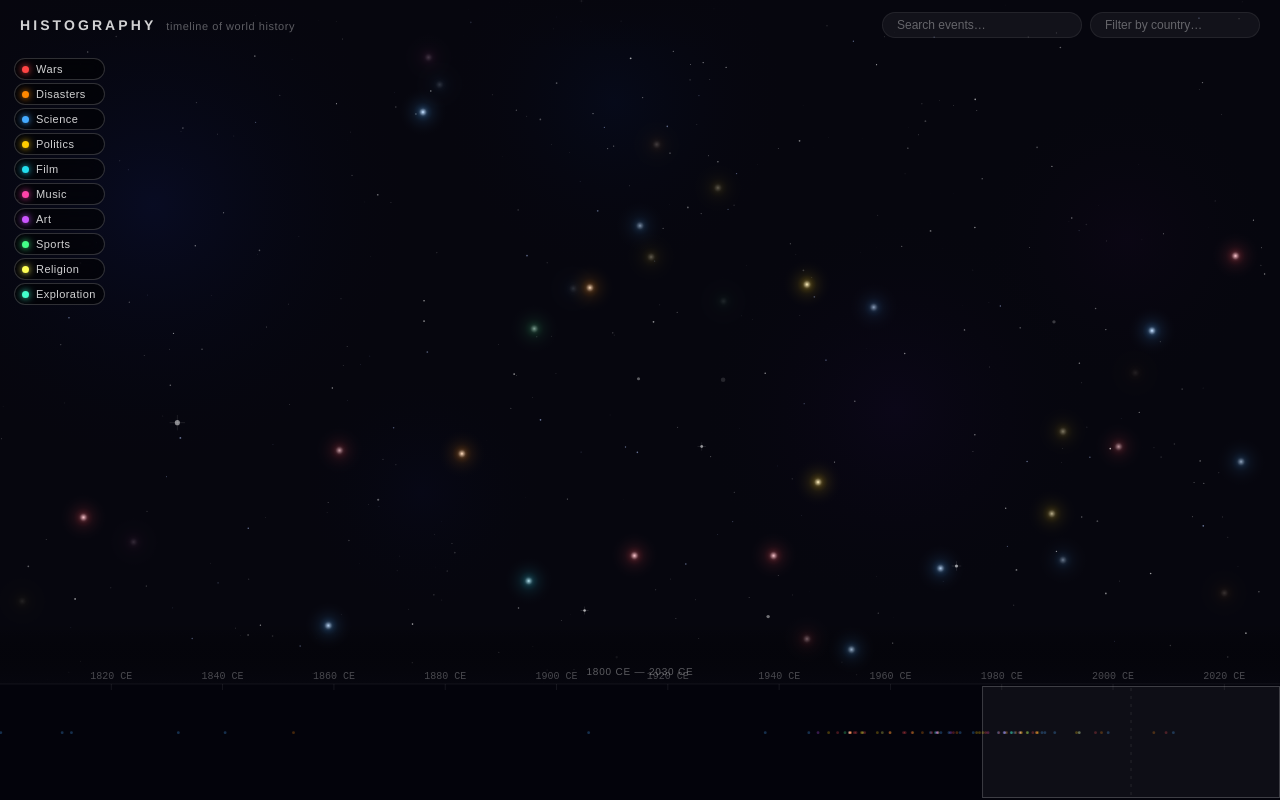
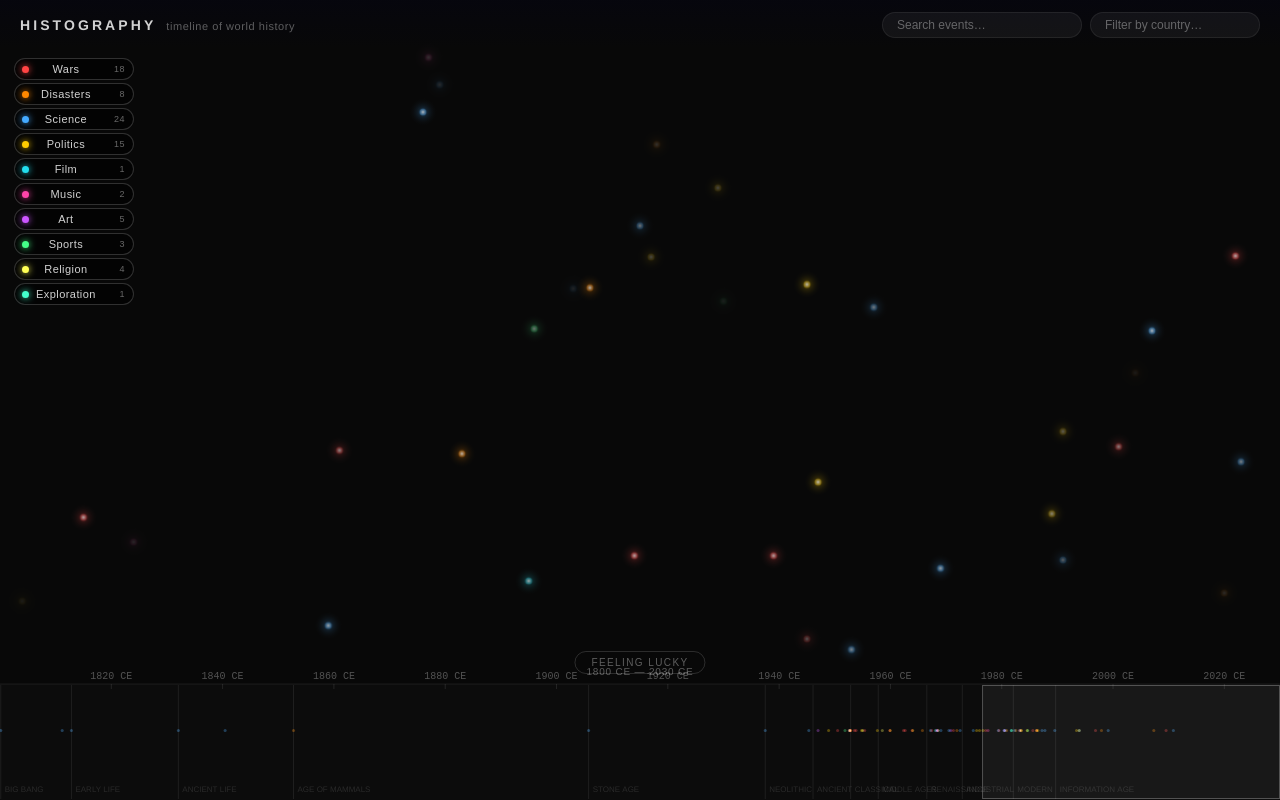
Before and after one commit to aarontsman/histography-clone, a plain HTML site: page index.html in a window 1280 px wide. Drawn offline with Linux system fonts and the light colour scheme; no server answers.

Commit message:
style: match histography.io visual design
- Pure black background (#080808), no nebula/star field
- Dots: smaller sprites (28px normal, 42px hot) with clean glow + white centre
- Timeline bar: era labels (Big Bang → Information Age) with era dividers,
  darker bar background to match original
- Category filters: counts restored (dot · label · count layout)
- "FEELING LUCKY" button: picks a random event, zooms to it, opens panel
- CSS: updated --bg, --panel-bg, cat-count/cat-label styles, lucky button

Co-Authored-By: Claude Sonnet 4.6 <noreply@anthropic.com>

```diff
--- a/app.js
+++ b/app.js
@@ -183,81 +183,31 @@ function buildBackground() {
   bgCanvas.width  = canvas.width;
   bgCanvas.height = canvas.height;
   const bc = bgCanvas.getContext('2d');
-  const W = bgCanvas.width, H = bgCanvas.height - TIMELINE_H;
-
-  bc.fillStyle = '#06060e';
+  bc.fillStyle = '#080808';
   bc.fillRect(0, 0, bgCanvas.width, bgCanvas.height);
-
-  // Nebula clouds
-  [
-    { x: 0.12, y: 0.30, r: 0.42, rgb: [20,  40, 140], a: 0.16 },
-    { x: 0.70, y: 0.60, r: 0.32, rgb: [55,  15, 110], a: 0.10 },
-    { x: 0.48, y: 0.15, r: 0.28, rgb: [10,  50, 140], a: 0.09 },
-    { x: 0.88, y: 0.35, r: 0.24, rgb: [70,  10,  90], a: 0.07 },
-    { x: 0.33, y: 0.72, r: 0.20, rgb: [20,  30, 120], a: 0.07 },
-  ].forEach(n => {
-    const cx = n.x * W, cy = n.y * H, rad = n.r * Math.min(W, H);
-    const g = bc.createRadialGradient(cx, cy, 0, cx, cy, rad);
-    g.addColorStop(0, `rgba(${n.rgb[0]},${n.rgb[1]},${n.rgb[2]},${n.a})`);
-    g.addColorStop(1, 'transparent');
-    bc.fillStyle = g;
-    bc.fillRect(0, 0, W, H);
-  });
-
-  // Stars
-  for (let i = 0; i < 400; i++) {
-    const x = Math.random() * W, y = Math.random() * H;
-    const big = Math.random() < 0.04;
-    const r = big ? Math.random() * 1.8 + 0.8 : Math.random() * 0.8 + 0.1;
-    const a = Math.random() * 0.55 + 0.1;
-    const blue = Math.random() < 0.15;
-    bc.fillStyle = blue ? `rgba(180,200,255,${a})` : `rgba(255,255,255,${a})`;
-    bc.beginPath(); bc.arc(x, y, r, 0, Math.PI * 2); bc.fill();
-    if (big && a > 0.45) {
-      bc.strokeStyle = `rgba(255,255,255,${a * 0.35})`;
-      bc.lineWidth = 0.5;
-      bc.beginPath();
-      bc.moveTo(x - r*3, y); bc.lineTo(x + r*3, y);
-      bc.moveTo(x, y - r*3); bc.lineTo(x, y + r*3);
-      bc.stroke();
-    }
-  }
-
-  // Fade to timeline bar
-  const fade = bc.createLinearGradient(0, H - 60, 0, H);
-  fade.addColorStop(0, 'transparent');
-  fade.addColorStop(1, 'rgba(6,6,14,0.9)');
-  bc.fillStyle = fade;
-  bc.fillRect(0, H - 60, W, 60);
 }
 
 function buildSprites() {
-  // White core
-  const CS = 10;
-  const core = document.createElement('canvas');
-  core.width = core.height = CS * 2;
-  const cc = core.getContext('2d');
-  const cg = cc.createRadialGradient(CS, CS, 0, CS, CS, CS);
-  cg.addColorStop(0,    'rgba(255,255,255,1.0)');
-  cg.addColorStop(0.25, 'rgba(255,255,255,0.55)');
-  cg.addColorStop(0.6,  'rgba(255,255,255,0.08)');
-  cg.addColorStop(1,    'transparent');
-  cc.fillStyle = cg; cc.fillRect(0, 0, CS*2, CS*2);
-  SPRITES._core = core;
-
-  // Per-category glow
+  // Pre-render one sprite per category: small glow + white core
   for (const [key, cat] of Object.entries(CATS)) {
-    const GS = 24;
-    const gs = document.createElement('canvas');
-    gs.width = gs.height = GS * 2;
-    const gc = gs.getContext('2d');
+    const SZ = 28, c = SZ / 2;
+    const sp = document.createElement('canvas');
+    sp.width = sp.height = SZ;
+    const sc = sp.getContext('2d');
     const [r,g,b] = hexToRgb(cat.color);
-    const gg = gc.createRadialGradient(GS, GS, 0, GS, GS, GS);
-    gg.addColorStop(0,   `rgba(${r},${g},${b},0.7)`);
-    gg.addColorStop(0.4, `rgba(${r},${g},${b},0.18)`);
-    gg.addColorStop(1,   'transparent');
-    gc.fillStyle = gg; gc.fillRect(0, 0, GS*2, GS*2);
-    SPRITES[key] = gs;
+    // Outer glow
+    const gg = sc.createRadialGradient(c, c, 0, c, c, c);
+    gg.addColorStop(0,    `rgba(${r},${g},${b},0.55)`);
+    gg.addColorStop(0.35, `rgba(${r},${g},${b},0.18)`);
+    gg.addColorStop(1,    'transparent');
+    sc.fillStyle = gg; sc.fillRect(0, 0, SZ, SZ);
+    // White centre dot
+    const cg = sc.createRadialGradient(c, c, 0, c, c, 3.5);
+    cg.addColorStop(0, 'rgba(255,255,255,1)');
+    cg.addColorStop(1, `rgba(${r},${g},${b},0.4)`);
+    sc.fillStyle = cg;
+    sc.beginPath(); sc.arc(c, c, 3.5, 0, Math.PI * 2); sc.fill();
+    SPRITES[key] = sp;
   }
 }
 
@@ -357,17 +307,14 @@ function drawDots(now) {
   ctx.globalCompositeOperation = 'lighter';
   for (const ev of evts) {
     const x = yearToX(ev.year);
-    if (x < -60 || x > canvas.width + 60) continue;
-    const y   = eventY(ev);
-    const tw  = twinkle(ev, now);
+    if (x < -20 || x > canvas.width + 20) continue;
+    const y  = eventY(ev);
+    const tw = twinkle(ev, now);
     const hot = ev === hov || ev === sel;
-    const sp  = SPRITES[ev.cat] || SPRITES.war;
-    const gs  = hot ? 72 : 48;
-    ctx.globalAlpha = tw * (hot ? 0.85 : 0.42);
-    ctx.drawImage(sp, x - gs/2, y - gs/2, gs, gs);
-    const cs = hot ? 22 : 13;
-    ctx.globalAlpha = tw * (hot ? 1.0 : 0.72);
-    ctx.drawImage(SPRITES._core, x - cs/2, y - cs/2, cs, cs);
+    const sp = SPRITES[ev.cat] || SPRITES.war;
+    const sz = hot ? 42 : 28;
+    ctx.globalAlpha = tw * (hot ? 1.0 : 0.7);
+    ctx.drawImage(sp, x - sz/2, y - sz/2, sz, sz);
   }
   ctx.restore();
 }
@@ -395,15 +342,48 @@ function drawPulse(ev, now) {
 }
 
 
+// Historical eras for timeline labels
+const ERAS = [
+  { year: -13800000000, label: 'BIG BANG' },
+  { year:  -3800000000, label: 'EARLY LIFE' },
+  { year:   -540000000, label: 'ANCIENT LIFE' },
+  { year:    -66000000, label: 'AGE OF MAMMALS' },
+  { year:      -300000, label: 'STONE AGE' },
+  { year:       -10000, label: 'NEOLITHIC' },
+  { year:        -3000, label: 'ANCIENT' },
+  { year:         -500, label: 'CLASSICAL' },
+  { year:          500, label: 'MIDDLE AGES' },
+  { year:         1400, label: 'RENAISSANCE' },
+  { year:         1700, label: 'INDUSTRIAL' },
+  { year:         1900, label: 'MODERN' },
+  { year:         1970, label: 'INFORMATION AGE' },
+];
+
 function drawTimelineBar() {
   const W = canvas.width, H = canvas.height;
   const bY = H - TIMELINE_H;
 
-  ctx.fillStyle = 'rgba(4,4,11,0.96)';
+  // Bar background
+  ctx.fillStyle = '#0c0c0c';
   ctx.fillRect(0, bY, W, TIMELINE_H);
-  ctx.strokeStyle = 'rgba(255,255,255,0.055)';
+  ctx.strokeStyle = 'rgba(255,255,255,0.07)';
   ctx.lineWidth   = 1;
   ctx.beginPath(); ctx.moveTo(0, bY); ctx.lineTo(W, bY); ctx.stroke();
+
+  // Era labels along the bar
+  ctx.font      = '8px Helvetica Neue, Helvetica, sans-serif';
+  ctx.textAlign = 'left';
+  for (let i = 0; i < ERAS.length; i++) {
+    const x = y2bx(ERAS[i].year, W);
+    const nextX = i + 1 < ERAS.length ? y2bx(ERAS[i+1].year, W) : W;
+    if (nextX - x < 24) continue; // skip if no room
+    ctx.fillStyle = 'rgba(255,255,255,0.12)';
+    ctx.fillText(ERAS[i].label, x + 4, bY + TIMELINE_H - 8);
+    // Era divider tick
+    ctx.strokeStyle = 'rgba(255,255,255,0.08)';
+    ctx.lineWidth = 1;
+    ctx.beginPath(); ctx.moveTo(x, bY + 1); ctx.lineTo(x, bY + TIMELINE_H - 1); ctx.stroke();
+  }
 
   // Density dots (all events, log-scale)
   ctx.save();
@@ -412,40 +392,33 @@ function drawTimelineBar() {
     const x = y2bx(ev.year, W);
     if (x < 0 || x > W) continue;
     const [r,g,b] = hexToRgb((CATS[ev.cat]||CATS.war).color);
-    ctx.fillStyle = `rgba(${r},${g},${b},0.26)`;
-    ctx.beginPath(); ctx.arc(x, bY + TIMELINE_H * 0.42, 1.4, 0, Math.PI * 2); ctx.fill();
+    ctx.fillStyle = `rgba(${r},${g},${b},0.3)`;
+    ctx.beginPath(); ctx.arc(x, bY + TIMELINE_H * 0.4, 1.5, 0, Math.PI * 2); ctx.fill();
   }
   ctx.restore();
 
   // Viewport rect
   const vL = y2bx(state.viewStart, W), vR = y2bx(state.viewEnd, W);
   const vW = Math.max(6, vR - vL);
-  ctx.fillStyle   = 'rgba(255,255,255,0.045)';
-  ctx.fillRect(vL, bY + 2, vW, TIMELINE_H - 4);
-  ctx.strokeStyle = 'rgba(255,255,255,0.2)';
+  ctx.fillStyle   = 'rgba(255,255,255,0.05)';
+  ctx.fillRect(vL, bY + 1, vW, TIMELINE_H - 2);
+  ctx.strokeStyle = 'rgba(255,255,255,0.25)';
   ctx.lineWidth   = 1;
-  ctx.strokeRect(vL + 0.5, bY + 2.5, vW - 1, TIMELINE_H - 5);
-
-  // Dashed centre line
-  ctx.strokeStyle = 'rgba(255,255,255,0.1)';
-  ctx.setLineDash([3, 5]);
-  const mid = vL + vW / 2;
-  ctx.beginPath(); ctx.moveTo(mid, bY + 4); ctx.lineTo(mid, bY + TIMELINE_H - 4); ctx.stroke();
-  ctx.setLineDash([]);
+  ctx.strokeRect(vL + 0.5, bY + 1.5, vW - 1, TIMELINE_H - 3);
 
   // Year tick labels above bar
   const span  = state.viewEnd - state.viewStart;
   const intv  = tickInterval(span);
   const first = Math.ceil(state.viewStart / intv) * intv;
-  ctx.fillStyle   = 'rgba(255,255,255,0.27)';
-  ctx.strokeStyle = 'rgba(255,255,255,0.08)';
+  ctx.fillStyle   = 'rgba(255,255,255,0.3)';
+  ctx.strokeStyle = 'rgba(255,255,255,0.1)';
   ctx.font        = '10px monospace';
   ctx.textAlign   = 'center';
   ctx.lineWidth   = 1;
   for (let yr = first; yr <= state.viewEnd; yr += intv) {
     const tx = yearToX(yr);
     if (tx < 32 || tx > W - 32) continue;
-    ctx.beginPath(); ctx.moveTo(tx, bY); ctx.lineTo(tx, bY + 6); ctx.stroke();
+    ctx.beginPath(); ctx.moveTo(tx, bY); ctx.lineTo(tx, bY + 5); ctx.stroke();
     ctx.fillText(fmtYear(yr), tx, bY - 5);
   }
 }
@@ -800,7 +773,8 @@ function buildFilters() {
     btn.dataset.cat = key;
     btn.innerHTML =
       `<span class="cat-dot" style="background:${cat.color}"></span>` +
-      `${cat.label}`;
+      `<span class="cat-label">${cat.label}</span>` +
+      `<span class="cat-count">0</span>`;
     btn.addEventListener('click', () => {
       if (state.activeCats.has(key)) { state.activeCats.delete(key); btn.classList.remove('active'); }
       else                           { state.activeCats.add(key);    btn.classList.add('active');    }
@@ -896,6 +870,21 @@ document.addEventListener('keydown', e => {
 // ─────────────────────────────────────────────────────────────
 
 
+document.getElementById('btn-lucky').addEventListener('click', () => {
+  if (!state.events.length) return;
+  const ev = state.events[Math.floor(Math.random() * state.events.length)];
+  const span = 50;
+  state.viewStart = ev.year - span / 2;
+  state.viewEnd   = ev.year + span / 2;
+  state.selected  = ev;
+  state.activeCats = new Set(Object.keys(CATS));
+  state.country   = '';
+  countryInput.value = '';
+  countryInput.classList.remove('active');
+  showPanel(ev);
+  draw(performance.now());
+});
+
 let resizeTimer;
 window.addEventListener('resize', () => {
   clearTimeout(resizeTimer);
@@ -925,6 +914,17 @@ async function loadData() {
     }
   } catch (_) {}
   buildCountryList();
+  updateCatCounts();
+}
+
+function updateCatCounts() {
+  const counts = {};
+  for (const ev of state.events) counts[ev.cat] = (counts[ev.cat] || 0) + 1;
+  for (const btn of filters.querySelectorAll('.cat-btn')) {
+    const n = counts[btn.dataset.cat] || 0;
+    const el = btn.querySelector('.cat-count');
+    if (el) el.textContent = n;
+  }
 }
 
 // ─────────────────────────────────────────────────────────────
--- a/index.html
+++ b/index.html
@@ -64,6 +64,7 @@
 
   <!-- Bottom HUD -->
   <div id="year-range"></div>
+  <button id="btn-lucky">FEELING LUCKY</button>
 
   <script src="app.js"></script>
 </body>
--- a/style.css
+++ b/style.css
@@ -1,8 +1,8 @@
 *, *::before, *::after { box-sizing: border-box; margin: 0; padding: 0; }
 
 :root {
-  --bg:       #06060e;
-  --panel-bg: rgba(8, 8, 20, 0.98);
+  --bg:       #080808;
+  --panel-bg: rgba(10, 10, 10, 0.99);
   --border:   rgba(255,255,255,0.07);
   --text:     rgba(255,255,255,0.88);
   --muted:    rgba(255,255,255,0.35);
@@ -381,6 +381,40 @@ canvas.on-event  { cursor: pointer; }
 }
 
 
+/* ── Category counts ──────────────────────────────────── */
+.cat-label { flex: 1; }
+.cat-count {
+  font-size: 9px;
+  color: rgba(255,255,255,0.2);
+  font-variant-numeric: tabular-nums;
+  min-width: 22px;
+  text-align: right;
+}
+.cat-btn.active .cat-count { color: rgba(255,255,255,0.4); }
+
+/* ── Feeling Lucky button ─────────────────────────────── */
+#btn-lucky {
+  position: fixed;
+  bottom: calc(var(--tl-h) + 10px);
+  left: 50%;
+  transform: translateX(-50%);
+  background: transparent;
+  border: 1px solid rgba(255,255,255,0.15);
+  border-radius: 20px;
+  color: rgba(255,255,255,0.35);
+  font-size: 10px;
+  letter-spacing: 0.14em;
+  padding: 5px 16px;
+  cursor: pointer;
+  z-index: 20;
+  transition: all 0.15s;
+  pointer-events: auto;
+}
+#btn-lucky:hover {
+  border-color: rgba(255,255,255,0.4);
+  color: rgba(255,255,255,0.8);
+}
+
 /* ── Scrollbar ────────────────────────────────────────── */
 #panel::-webkit-scrollbar       { width: 3px; }
 #panel::-webkit-scrollbar-track { background: transparent; }
```
